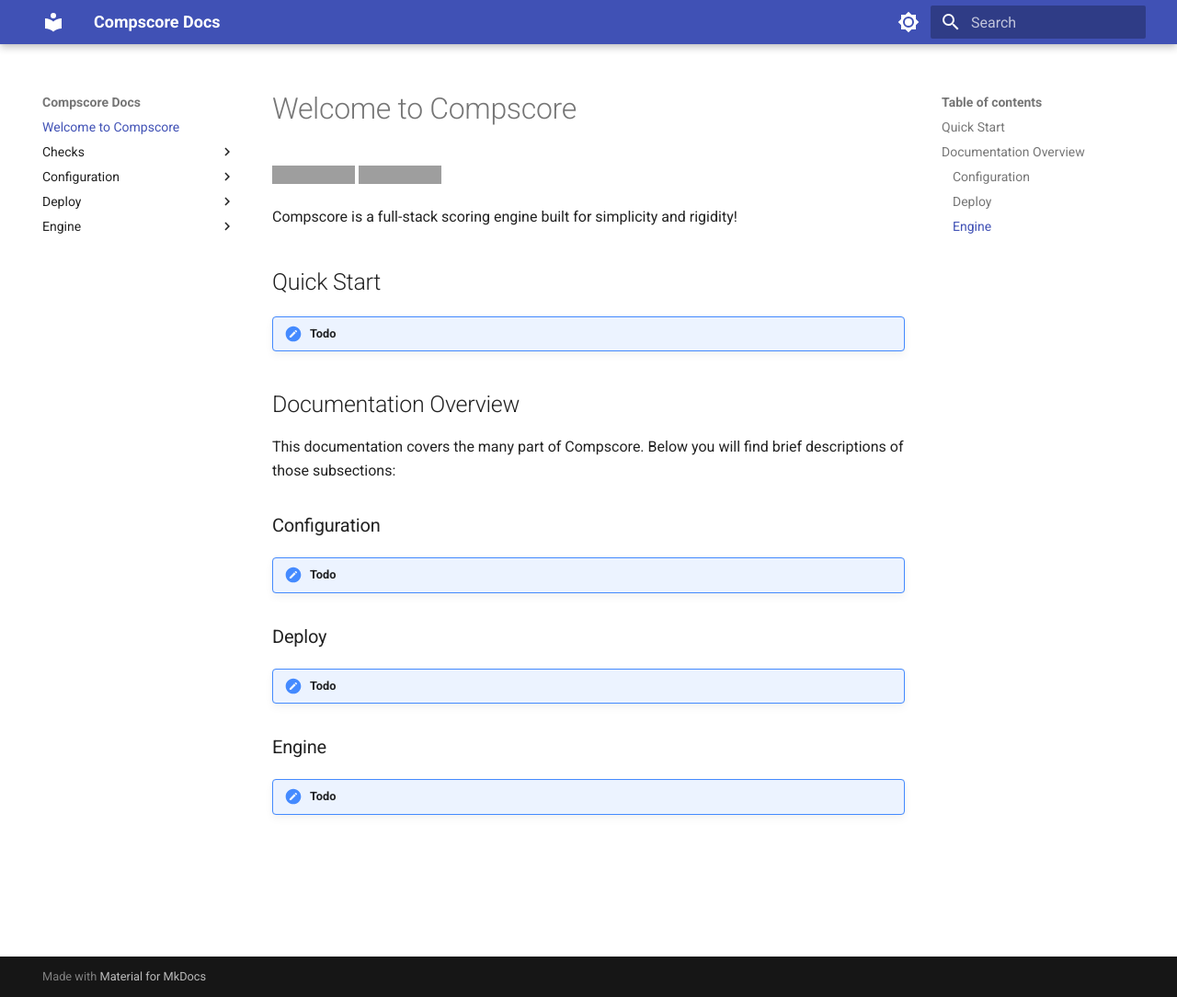
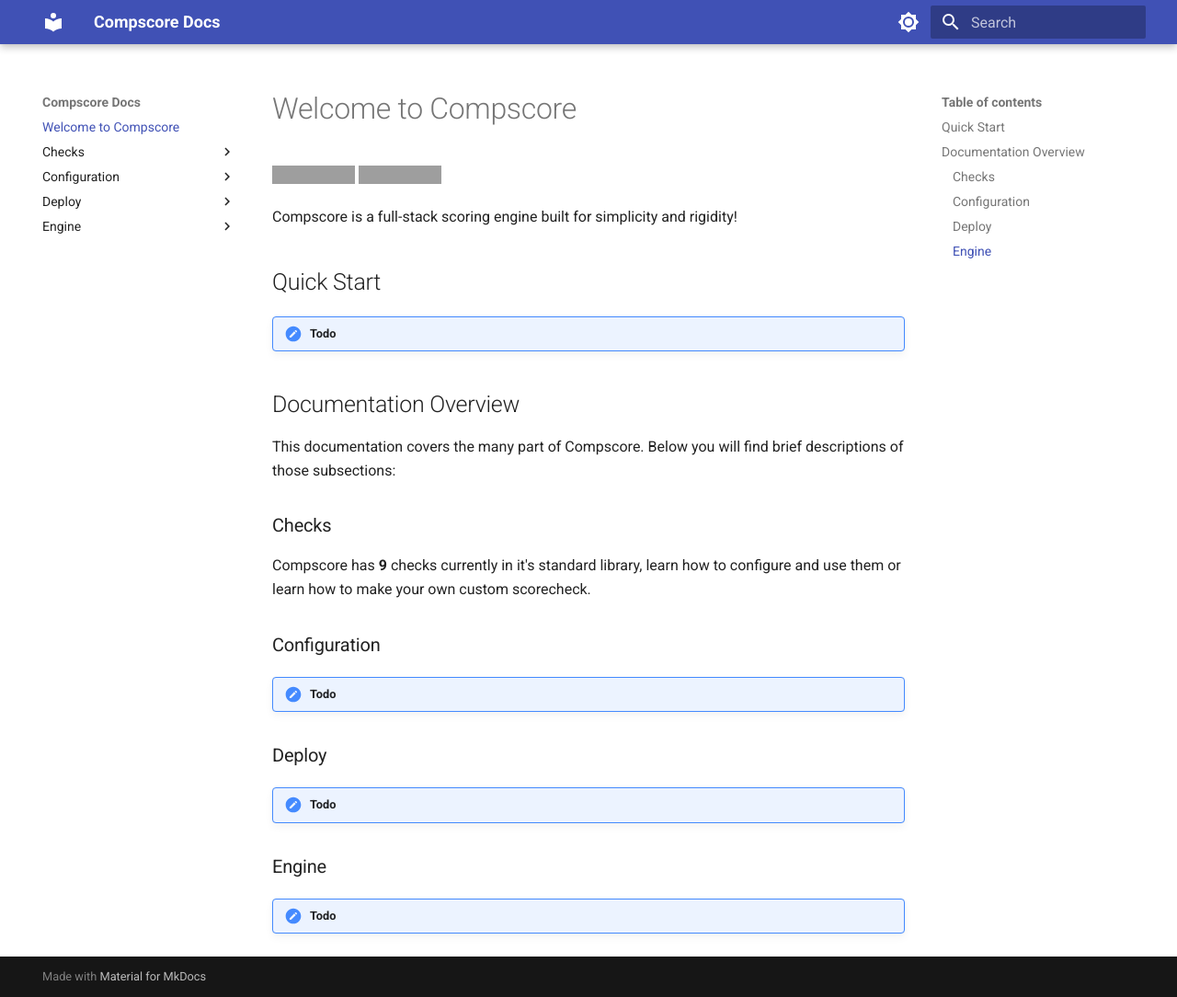
Before and after one commit to compscore/docs, an MkDocs documentation site: the page built from docs/index.md, in a window 1280 px wide and 1084 px high. Shown: the whole window at 92% size. Built offline with MkDocs 1.6.1 and Material for MkDocs 9.7.7, drawn with Linux system fonts in a browser that asks for light colours; grey boxes are pictures that could not be loaded.

Commit message:
index.md overview of checks

```diff
--- a/docs/index.md
+++ b/docs/index.md
@@ -13,6 +13,10 @@ Compscore is a full-stack scoring engine built for simplicity and rigidity!
 
 This documentation covers the many part of Compscore. Below you will find brief descriptions of those subsections:
 
+### Checks
+
+Compscore has **9** checks currently in it's standard library, learn how to configure and use them or learn how to make your own custom scorecheck.
+
 ### Configuration
 
 !!!TODO
```
